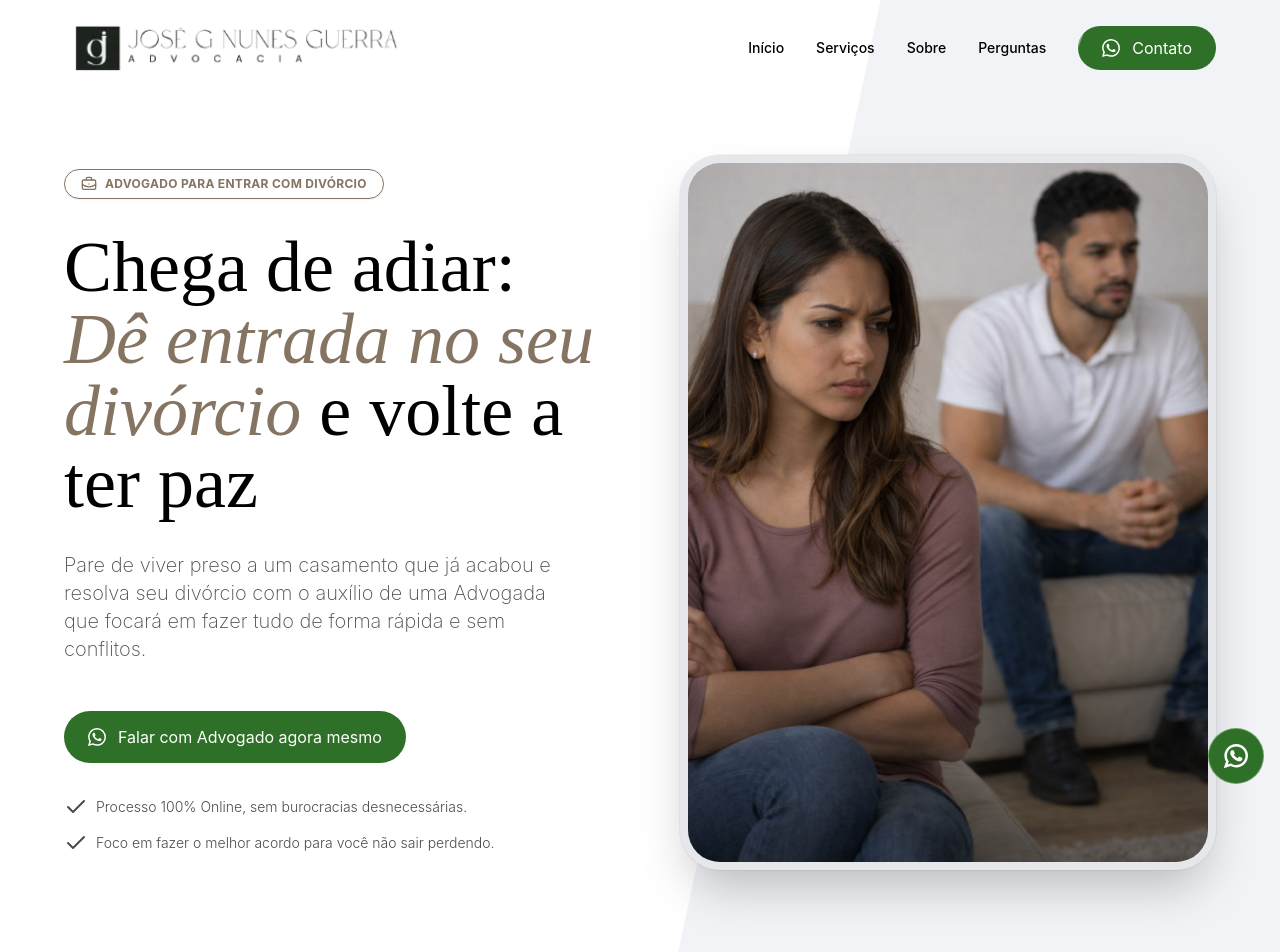
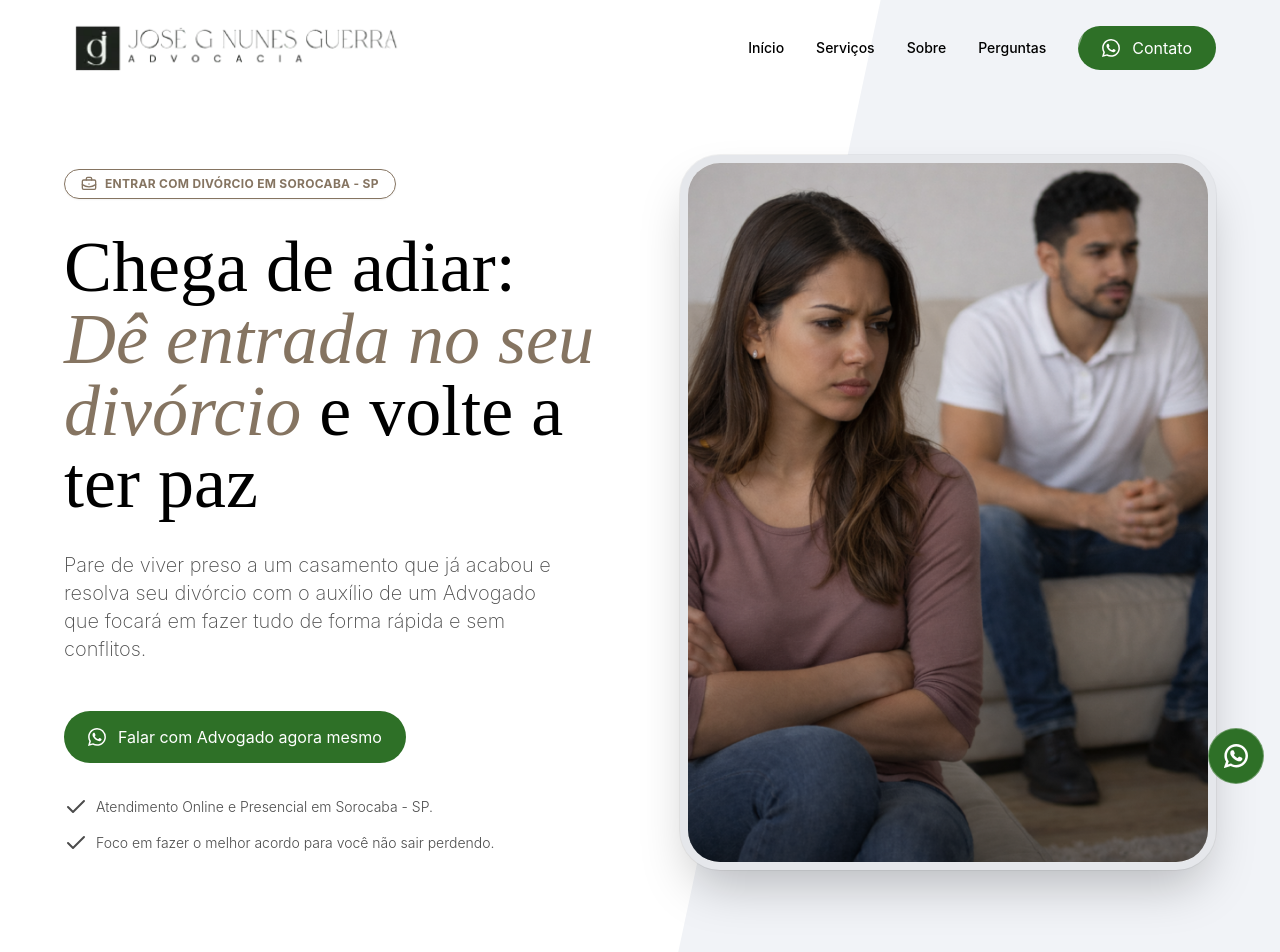
Before and after one commit to Paper-Street-Softwares/LPS-Jose-Guerra-Entrada-no-Divorcio, a React (Vite) app: page / in a window 1280 px wide. Shown: the top 952 px of the page. Built offline with nearby package versions, Linux system fonts and the light colour scheme.

Commit message:
feat: Ajustes de copy

```diff
--- a/index.html
+++ b/index.html
@@ -1,4 +1,4 @@
-<!doctype html>
+<!DOCTYPE html>
 <html lang="pt-br">
   <head>
     <meta charset="UTF-8" />
@@ -23,7 +23,9 @@
     </style>
     <!-- fim do css inline -->
 
-    <title>Advogado de Divórcio | Especialista em Direito de Família</title>
+    <title>
+      Advogado de Divórcio em Soracaba - SP | Especialista em Direito de Família
+    </title>
     <meta
       name="description"
       content="Advogado especialista em divórcio. Orientação jurídica segura e acompanhamento completo para divisão de bens, guarda dos filhos e pensão alimentícia."
--- a/src/content/content.jsx
+++ b/src/content/content.jsx
@@ -90,7 +90,7 @@ export const infos = {
   tiktokProfile: "",
 
   whatsappDefaultMessage:
-    "Olá! Vim do Google e preciso de ajuda com Divórcio. Quero dar entrada no processo todo online. Como fazemos?",
+    "Olá! Vim do Google e preciso de ajuda com Divórcio. Quero dar entrada. Como fazemos?",
   whatsChatDefaultMessage:
     "Gostaria de falar conosco agora mesmo? Clque abaixo 👇",
   slogan: "",
@@ -122,7 +122,7 @@ const content = {
       ctaButtonTextResponsive: "Contato",
     },
     hero: {
-      miniTag: "ADVOGADO PARA ENTRAR COM DIVÓRCIO",
+      miniTag: "ENTRAR COM DIVÓRCIO EM SOROCABA - SP",
       FirstPart: <span>Chega de adiar:</span>,
       Destaque: (
         <span className="relative italic font-light destaque">
@@ -133,7 +133,7 @@ const content = {
       subtitle: (
         <p>
           Pare de viver preso a um casamento que já acabou e resolva seu
-          divórcio com o auxílio de uma Advogada que focará em fazer tudo de
+          divórcio com o auxílio de um Advogado que focará em fazer tudo de
           forma rápida e sem conflitos.
         </p>
       ),
@@ -148,7 +148,7 @@ const content = {
       obsHero: {
         icon: <LucideIdCard />,
         iconTwo: <LucideIdCard />,
-        text: "Processo 100% Online, sem burocracias desnecessárias.",
+        text: "Atendimento Online e Presencial em Sorocaba - SP.",
         textTwo: "Foco em fazer o melhor acordo para você não sair perdendo.",
       },
       secondaryCta: "Contato",
```
